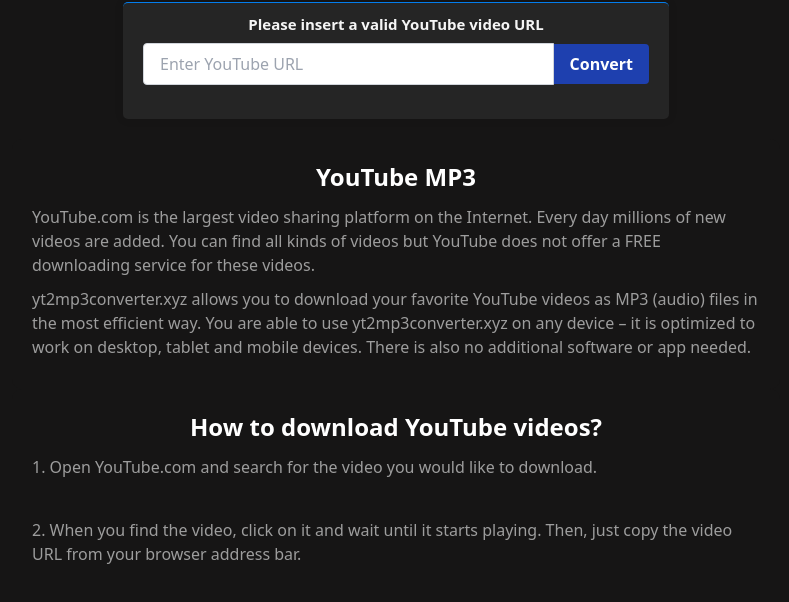
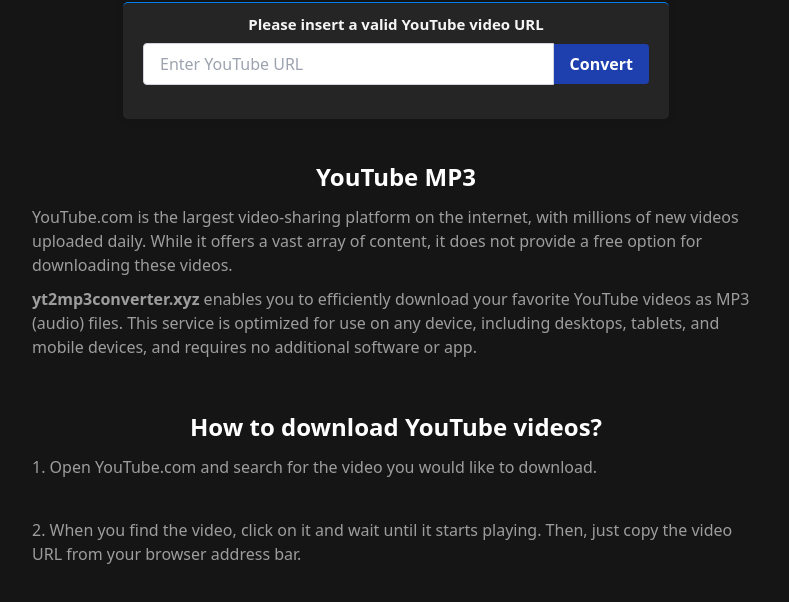
Before and after one commit to Hasintha-git/YtToMp3_converter, a website: page public/index.html in a window 1280 px wide. Shown: the part 139-741 px from the top of the page, without its empty margins (244-1033 px from the left). Drawn offline with nearby package versions, Linux system fonts and the light colour scheme; no server answers.

Commit message:
label changes

```diff
--- a/public/index.html
+++ b/public/index.html
@@ -68,13 +68,8 @@
     <div class="w-full flex justify-center items-center">
       <div class="content-container description">
         <h1 class="text-3xl font-semibold text-center mb-6">YouTube MP3</h1>
-        <p>YouTube.com is the largest video sharing platform on the Internet. Every day millions of new videos are
-          added. You can find all kinds of videos but YouTube does not offer a FREE downloading service for these
-          videos.</p>
-        <p>yt2mp3converter.xyz allows you to download your favorite YouTube videos as MP3 (audio) files in the most
-          efficient way. You are able to use yt2mp3converter.xyz on any device – it is optimized to work on desktop, tablet and
-          mobile
-          devices. There is also no additional software or app needed.</p>
+        <p>YouTube.com is the largest video-sharing platform on the internet, with millions of new videos uploaded daily. While it offers a vast array of content, it does not provide a free option for downloading these videos.</p>
+        <p><strong>yt2mp3converter.xyz</strong> enables you to efficiently download your favorite YouTube videos as MP3 (audio) files. This service is optimized for use on any device, including desktops, tablets, and mobile devices, and requires no additional software or app.</p>
       </div>
     </div>
 
```
